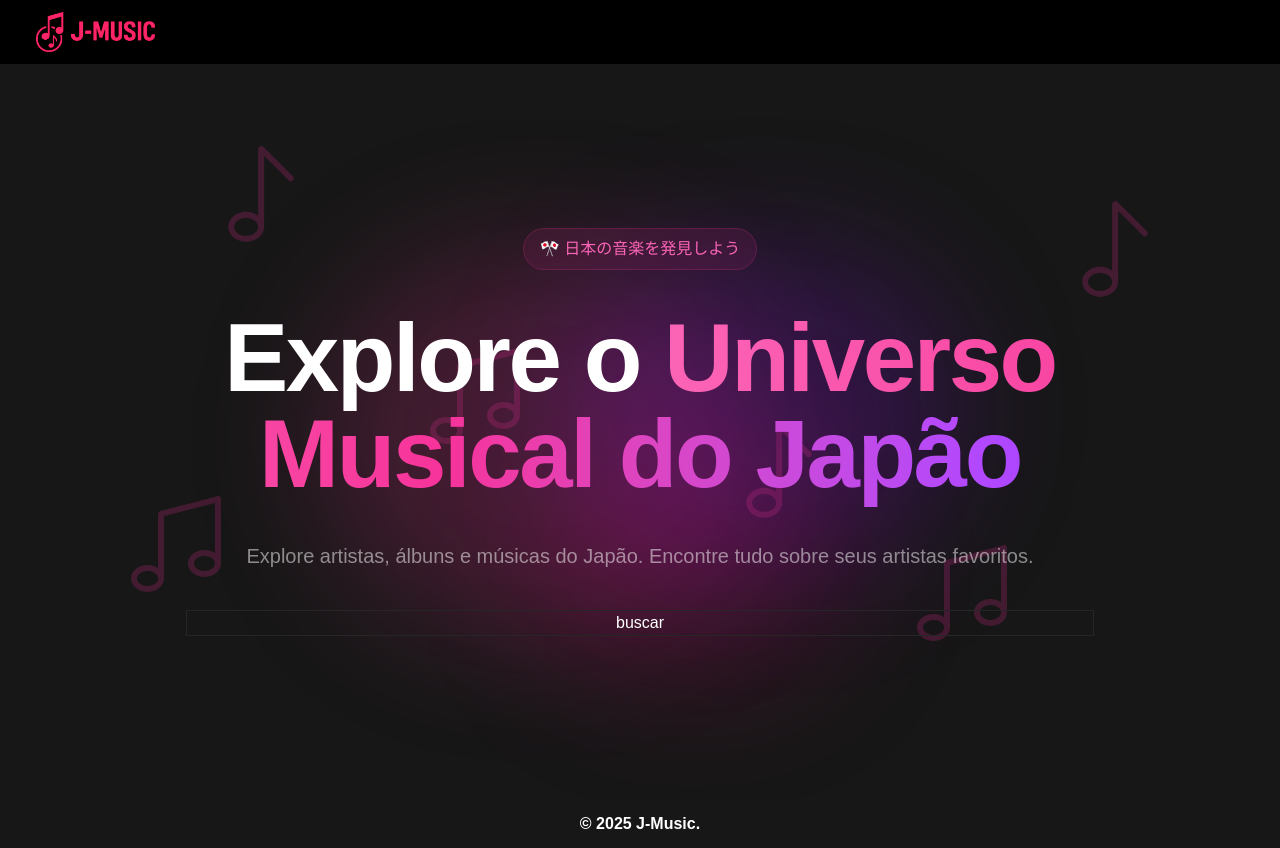
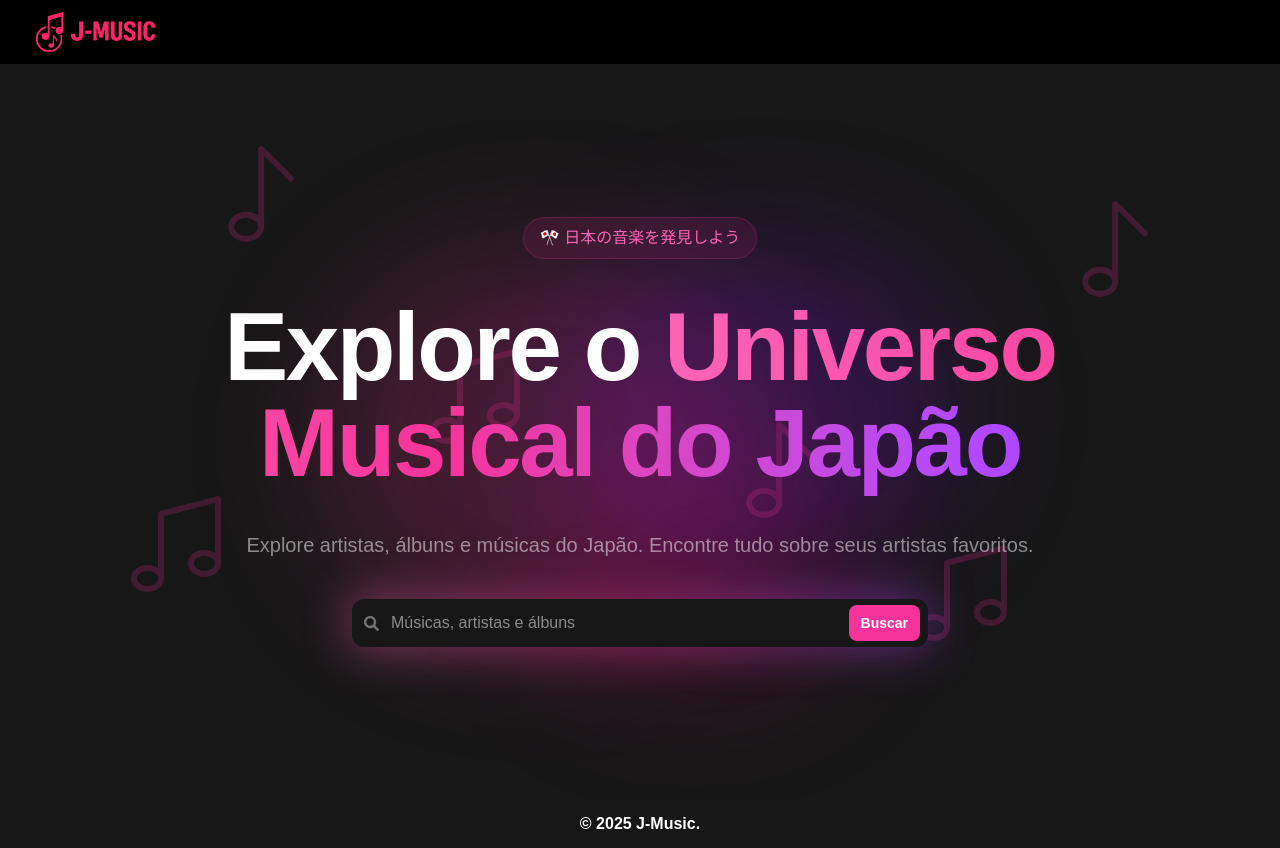
Before and after one commit to HeitorKHS/japanese-music-spotify-api, a Next.js app: page / in a window 1280 px wide. Built offline with nearby package versions, Linux system fonts and the light colour scheme; no server answers.

Commit message:
Create Search component

```diff
--- a/src/app/globals.css
+++ b/src/app/globals.css
@@ -1,4 +1,18 @@
 @import "tailwindcss";
+
+input[type="search"]::-webkit-search-cancel-button,
+input[type="search"]::-webkit-search-decoration {
+    -webkit-appearance: none;
+    appearance: none;
+}
+
+input[type="search"]::-moz-search-cancel-button {
+    display: none;
+}
+
+input[type="search"]::-ms-clear {
+    display: none;
+}
 
 :root {
   --background: #171717;
--- a/src/components/Hero/Hero.tsx
+++ b/src/components/Hero/Hero.tsx
@@ -1,4 +1,5 @@
 import { SlMusicTone, SlMusicToneAlt } from "react-icons/sl";
+import { Search } from "../Search/Search";
 
 export function Hero(){
 
@@ -45,9 +46,8 @@ export function Hero(){
                 </h1>
 
                 <span className="inline-block mb-10 text-lg md:text-xl text-white/50">Explore artistas, álbuns e músicas do Japão. Encontre tudo sobre seus artistas favoritos.</span>
-                <div className="border border-neutral-800">
-                        buscar
-                </div>
+
+                <Search/>
 
             </div>
         </div>
--- /dev/null
+++ b/src/components/Search/Search.tsx
@@ -0,0 +1,27 @@
+import { FaSearch } from "react-icons/fa";
+
+export function Search(){
+
+    return(
+
+        <div className="relative max-w-xl mx-auto" role="search">
+            <div className="absolute -inset-1 bg-linear-to-r from-pink-400 via-pink-500 to-purple-500 blur-xl opacity-40" />
+            <div className="relative flex items-center bg-neutral-900 rounded-xl border-black/40 overflow-hidden">
+                <FaSearch  size={15} className="text-neutral-500 mx-3 shrink-0"/>
+                <label htmlFor="search-input" className="sr-only">
+                    Buscar artistas, músicas ou álbuns...
+                </label>
+                <input
+                    type="search"
+                    placeholder="Músicas, artistas e álbuns"
+                    className="flex-1 py-3 min-w-0 focus:outline-none"
+                />
+                <button className="font-semibold text-sm mx-2 px-3 py-2 bg-pink-500 hover:bg-pink-600 rounded-lg transition-all duration-300 shrink-0">
+                    Buscar
+                </button>
+            </div>
+        </div>
+
+    )
+
+}
```
